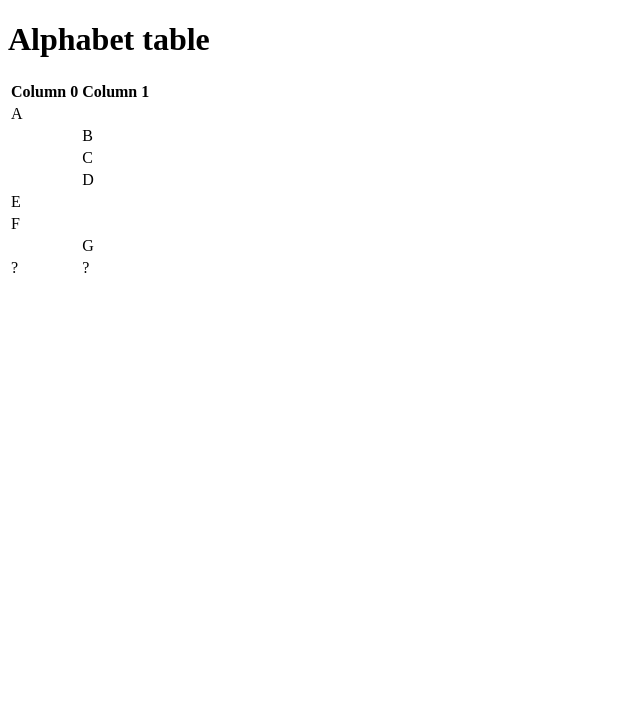
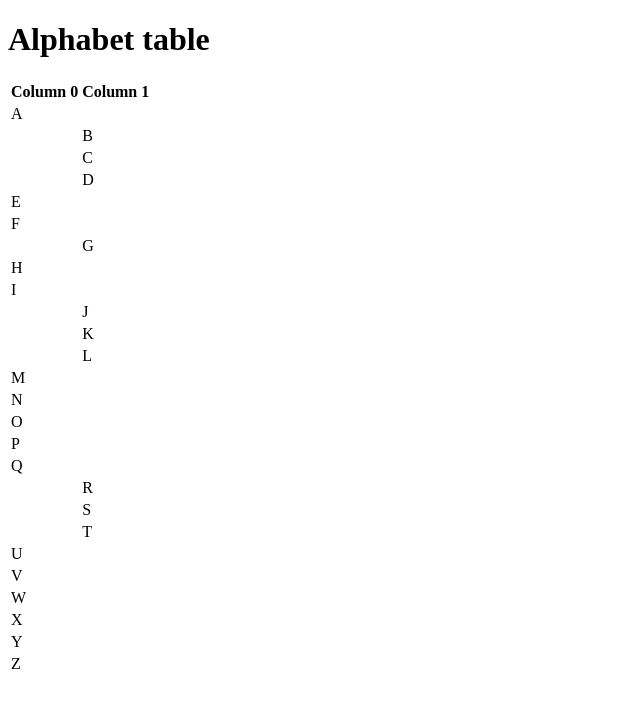
Before and after one commit to comp426-2022-spring/a00-kaiwhite, a website: page index.html in a window 1280 px wide. Shown: the whole page, without its empty margins (0-640 px from the left). Drawn offline with Linux system fonts and the light colour scheme.

Commit message:
Second try

```diff
--- a/index.html
+++ b/index.html
@@ -37,7 +37,61 @@
                     <td></td><td>G</td>
                     </tr>
                     <tr>
-                    <td>?</td><td>?</td>
+                    <td>H</td><td></td>
+                    </tr>
+                    <tr>
+                    <td>I</td><td></td>
+                    </tr>
+                    <tr>
+                    <td></td><td>J</td>
+                    </tr>
+                    <tr>
+                    <td></td><td>K</td>
+                    </tr>
+                    <tr>
+                    <td></td><td>L</td>
+                    </tr>
+                    <tr>
+                    <td>M</td><td></td>
+                    </tr>
+                    <tr>
+                    <td>N</td><td></td>
+                    </tr>
+                    <tr>
+                    <td>O</td><td></td>
+                    </tr>
+                    <tr>
+                    <td>P</td><td></td>
+                    </tr>
+                    <tr>
+                    <td>Q</td><td></td>
+                    </tr>
+                    <tr>
+                    <td></td><td>R</td>
+                    </tr>
+                    <tr>
+                    <td></td><td>S</td>
+                    </tr>
+                    <tr>
+                    <td></td><td>T</td>
+                    </tr>
+                    <tr>
+                    <td>U</td><td></td>
+                    </tr>
+                    <tr>
+                    <td>V</td><td></td>
+                    </tr>
+                    <tr>
+                    <td>W</td><td></td>
+                    </tr>
+                    <tr>
+                    <td>X</td><td></td>
+                    </tr>
+                    <tr>
+                    <td>Y</td><td></td>
+                    </tr>
+                    <tr>
+                    <td>Z</td><td></td>
                     </tr>
                 </tbody>
             </table>
--- a/package.json
+++ b/package.json
@@ -15,5 +15,8 @@
   "bugs": {
     "url": "https://github.com/comp426-2022-spring/a00-kaiwhite/issues"
   },
-  "homepage": "https://github.com/comp426-2022-spring/a00-kaiwhite#readme"
+  "homepage": "https://github.com/comp426-2022-spring/a00-kaiwhite#readme",
+  "dependencies": {
+    "browser-sync": "^2.27.7"
+  }
 }
```
Also changed, not shown: 2 other files.
